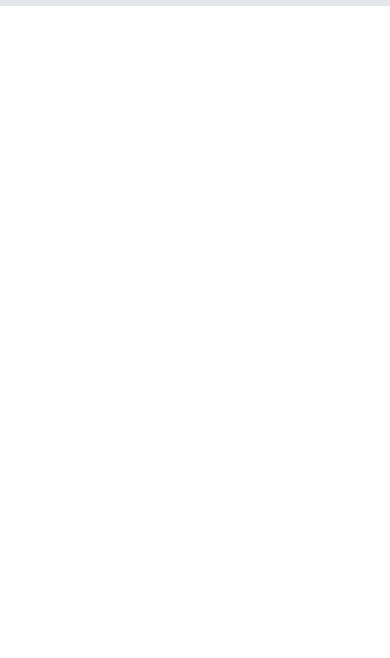
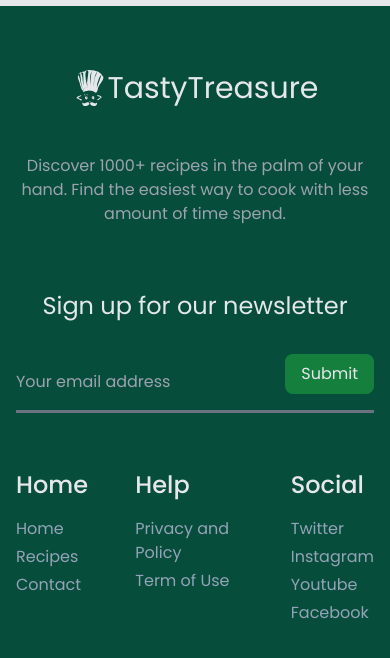
Before and after one commit to Dvin12/tasty-treasure, a React (Vite) app: page /recipe/1 in a window 390 px wide. Shown: the part 802-1460 px from the top of the page. Before the commit the page ends 844 px from the top, so only its background shows below. Built offline with nearby package versions, Linux system fonts and the light colour scheme; no server answers.

Commit message:
first pass for responsive design on landing page complete

```diff
--- a/src/App.jsx
+++ b/src/App.jsx
@@ -26,7 +26,7 @@ const Layout = () => {
       <Navigation></Navigation>
 
       <Outlet></Outlet>
-      {/* <Footer></Footer> */}
+      <Footer></Footer>
     </div>
   );
 };
--- a/src/components/Footer.jsx
+++ b/src/components/Footer.jsx
@@ -2,33 +2,33 @@ import { SiCodechef } from "react-icons/si";
 function Footer() {
   return (
     <footer className="bg-emerald-900">
-      <section className="mx-48 p-10 py-28">
-        <article className="grid grid-cols-2">
-          <div className="flex flex-col">
+      <section className="xl:mx-48 xl:p-10 xl:py-28 p-4 py-12">
+        <article className="xl:grid xl:grid-cols-2 flex flex-col items-center justify-center">
+          <div className="flex flex-col items-center xl:items-start my-4">
             <div className="flex text-gray-200 text-3xl">
               <SiCodechef className="text-4xl"></SiCodechef>
               <span>TastyTreasure</span>
             </div>
-            <p className="w-[400px] text-gray-400 my-6">
+            <p className="w-[400px] text-gray-400 my-6 text-center xl:text-left p-6 xl:p-0">
               Discover 1000+ recipes in the palm of your hand. Find the easiest
               way to cook with less amount of time spend.
             </p>
           </div>
-          <div className="w-full">
-            <span className="text-2xl text-gray-200">
+          <div className="w-full flex flex-col items-center xl:items-start">
+            <span className="text-2xl text-gray-200 mb-8">
               Sign up for our newsletter
             </span>
-            <div className="relative flex items-start justify-center">
+            <div className="relative flex items-start justify-center w-full">
               <input
                 type="text"
                 placeholder="Your email address"
                 className="py-4 w-full bg-transparent border-gray-500 border-b-[3px] "
               />
-              <button className="absolute right-0 bg-green-700 py-3 px-10 rounded-lg text-gray-200">
+              <button className="absolute right-0 bg-green-700 py-2 px-4 rounded-lg text-gray-200">
                 Submit
               </button>
             </div>
-            <div className="grid grid-cols-3   my-10 text-slate-400  ">
+            <div className="grid grid-cols-3   my-14 xl:my-10 text-slate-400  ">
               <ul className="flex flex-col gap-1 ">
                 <span className="text-2xl font-medium text-gray-200 mb-3">
                   Home
--- a/src/components/ReviewSlidePhone.jsx
+++ b/src/components/ReviewSlidePhone.jsx
@@ -10,7 +10,7 @@ function ReviewSlidePhone({ reviews }) {
         arrows: false,
         autoplay: true,
         pagination: false,
-        interval: 3000,
+        interval: 9000,
         resetProgress: true,
       }}
     >
```
